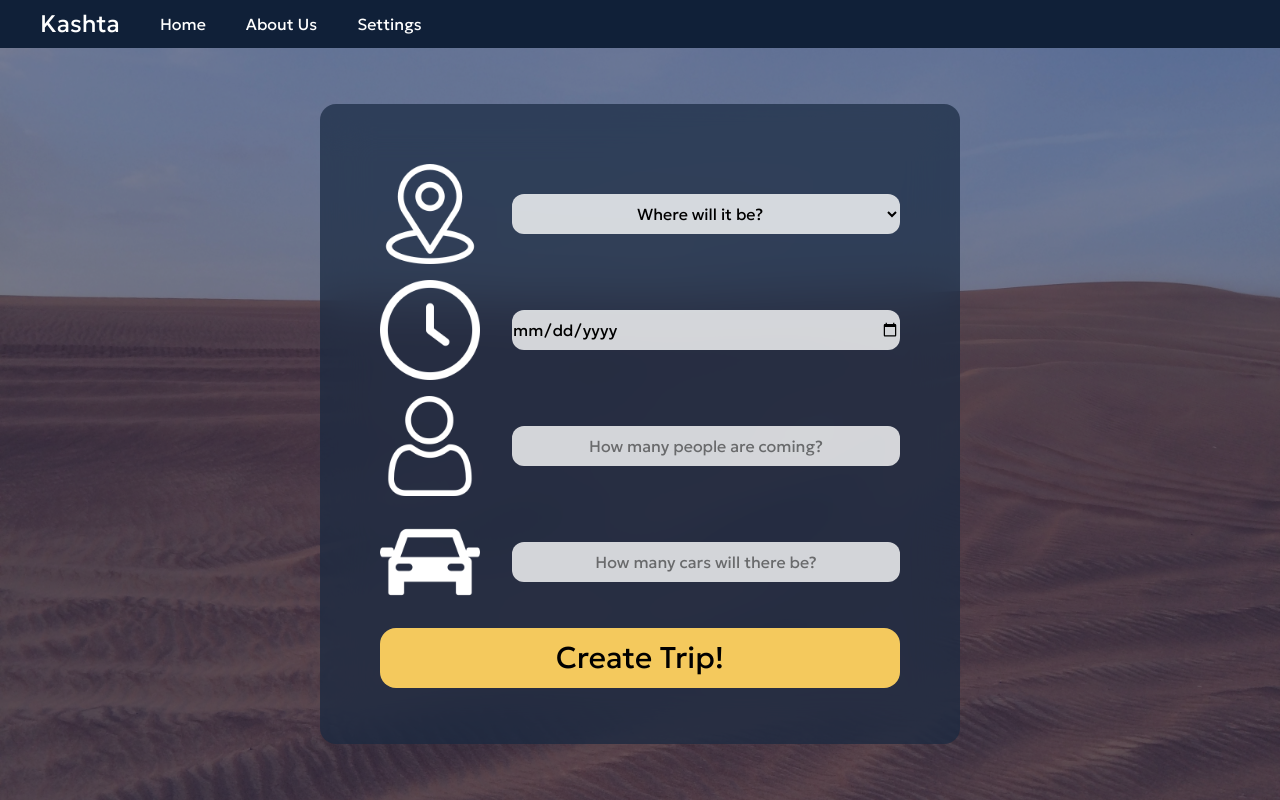
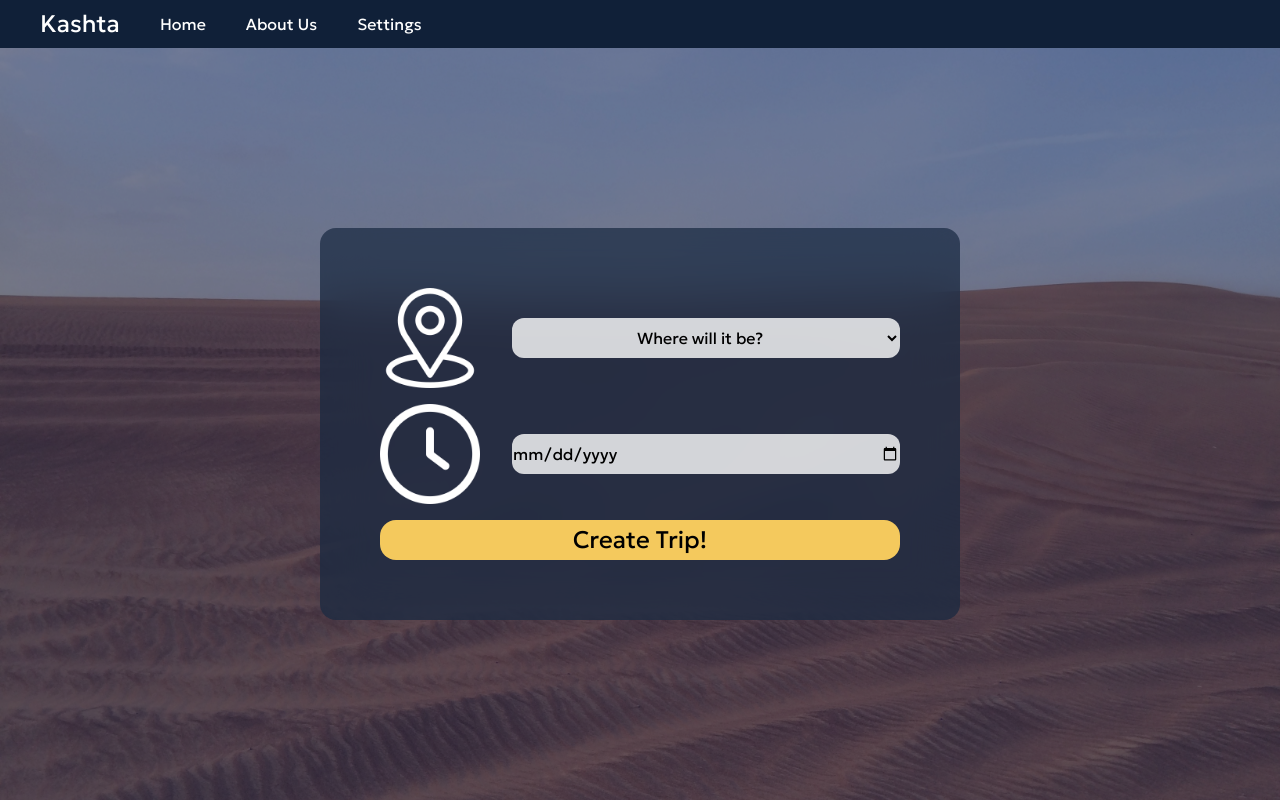
Before and after one commit to BaderMajidAlRefai/Kashta, a React (Vite) app: page / in a window 1280 px wide. Built offline with nearby package versions, Linux system fonts and the light colour scheme; a web font is replaced by a local one.

Commit message:
removed unnecessary imports

```diff
--- a/src/CreateTrip.tsx
+++ b/src/CreateTrip.tsx
@@ -1,20 +1,18 @@
 import Hero from './Components/hero'
-import people from './assets/person.png'
 import date from './assets/time.png'
 import location from './assets/location.png'
-import cars from './assets/car.png'
 
 function CreateTrip(){
     return(
         <>
         <Hero>
             <div className='flex items-center'>
-                <div className='bg-[#182840]/70 backdrop-blur-xl h-160 w-160 rounded-2xl'>
+                <div className='bg-[#182840]/70 backdrop-blur-xl w-160 rounded-2xl'>
                     <form className='p-15 flex flex-col gap-4'>
                         <div className='flex gap-8 items-center'>
                             <img src={location} className='w-25'/>
                             <select className='h-10 flex-1 bg-white/80 rounded-xl text-center'>
-                                <option value="" selected disabled>
+                                <option value="" disabled selected >
                                     Where will it be?
                                 </option>
                                 <option>Subiya</option>
@@ -30,15 +28,8 @@ function CreateTrip(){
                             <img src={date} className='w-25 '/>
                             <input type='date' className='h-10 flex-1 bg-white/80 rounded-xl text-center appearance-none outline-0 hover: focus:ring-0 focus:outline-0' placeholder='When will it be?'/>
                         </div>
-                        <div className='flex gap-8 items-center'>
-                            <img src={people} className='w-25'/>
-                            <input className='h-10 flex-1 bg-white/80 rounded-xl text-center appearance-none outline-0 hover: focus:ring-0 focus:outline-0' placeholder='How many people are coming?'/>
-                        </div>
-                        <div className='flex gap-8 items-center'>
-                            <img src={cars} className='w-25'/>
-                            <input className='h-10 flex-1 bg-white/80 rounded-xl text-center appearance-none outline-0 hover: focus:ring-0 focus:outline-0' placeholder='How many cars will there be?'/>
-                        </div>
-                        <button className='bg-[#F4C95D] border-0 rounded-2xl pt-3 pb-3 text-center text-black text-3xl cursor-pointer'>
+
+                        <button className='bg-[#F4C95D] border-0 rounded-2xl p-1 text-center text-black text-2xl cursor-pointer'>
                             Create Trip!
                         </button>
                     </form>
```
